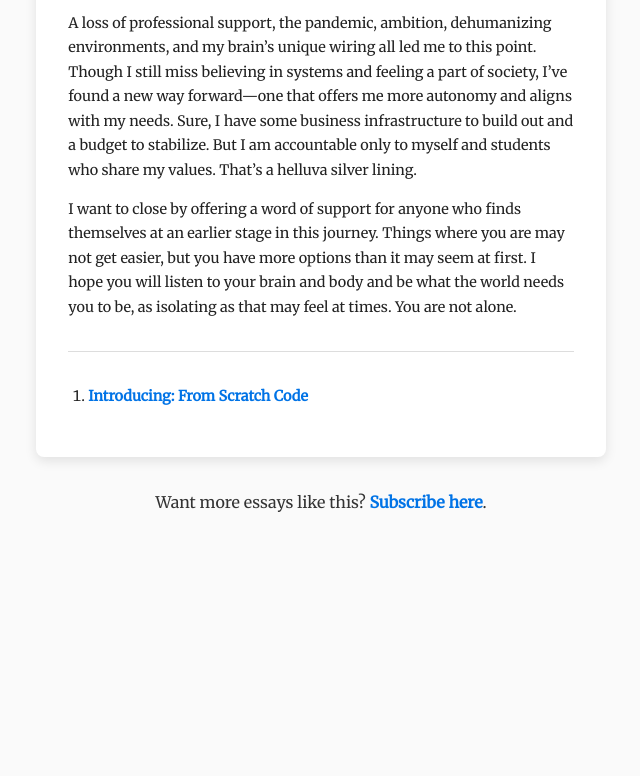
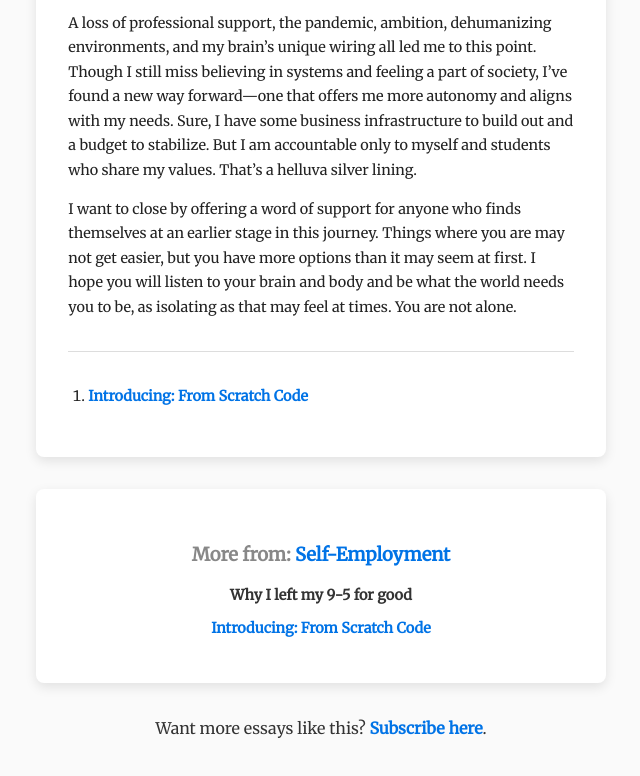
Before and after one commit to JonesBeach/fromscratchpress-site, an Eleventy site: page src/essays/2024-09-30.md in a window 1280 px wide. Shown: the part 6932-7708 px from the top of the page, without its empty margins (441-1081 px from the left). Before the commit the page ends 7496 px from the top, so only its background shows below. Built offline with nearby package versions, Linux system fonts and the light colour scheme; Eleventy itself is replaced by a stand-in of ours; files that its build step writes are made by us from their sources.

Commit message:
More work on series

```diff
--- a/src/_data/seriesMeta.js
+++ b/src/_data/seriesMeta.js
@@ -1,10 +1,14 @@
 module.exports = {
   "lake-effect-coffee": {
     title: "Lake-Effect Coffee",
-    description: "A workplace novella told through mild delusions and breakfast sandwiches."
+    description: "A workplace novella told with friendship, absurdity, and drip coffee."
   },
   "britain-in-moderation": {
-    title: "Britain in Moderation",
-    description: "Travel writing from someone who prefers their tea quiet and their buses on time."
+    title: "Britain in moderation",
+    description: "Part travel writing, part unraveling my special interest about a small island."
+  },
+  "self-employment": {
+    title: "Self-Employment",
+    description: "How I crashed out of the corporate system and started building something a little more true to myself."
   }
 };
--- a/src/_includes/essay.njk
+++ b/src/_includes/essay.njk
@@ -19,7 +19,7 @@ layout: "base.njk"
     <ul>
       {% for post in collections.series[series] %}
         {% if post.url == permalink %}
-        <li>{{ post.data.title }}</li>
+        <li class="current">{{ post.data.title }}</li>
         {% else %}
         <li>
           <a href="{{ post.url }}">{{ post.data.title }}</a>
--- a/src/css/content.css
+++ b/src/css/content.css
@@ -19,10 +19,6 @@ p {
   padding: var(--spacing-large);
   border-radius: 8px;
   box-shadow: 0 4px 12px rgba(0, 0, 0, 0.1);
-}
-
-.series-nav {
-  margin-top: 30px;
 }
 
 article p {
@@ -81,9 +77,40 @@ hr {
   color: #222;
 }
 
+.series-nav {
+  margin-top: var(--spacing-large);
+}
+
 .subscribe-cta {
   margin-top: var(--spacing-large);
   text-align: center;
+}
+
+
+.series-nav p {
+  font-size: 1.15rem;
+  font-weight: 600;
+  color: var(--color-text-light);
+  margin-bottom: var(--spacing-small);
+  text-align: center;
+}
+
+.series-nav ul {
+  list-style: none;
+  padding: 0;
+  margin: 0;
+  margin-top: var(--spacing-medium);
+}
+
+.series-nav li {
+  text-align: center;
+  margin-bottom: 0.9rem;
+  font-size: 0.9rem;
+}
+
+.series-nav li.current {
+  font-weight: 600;
+  cursor: default;
 }
 
 /* Links */
--- a/src/essays/2024-09-30.md
+++ b/src/essays/2024-09-30.md
@@ -5,6 +5,7 @@ description: "Struggling, simplifying, and recentering."
 tags:
   - essays
   - featured
+series: self-employment
 layout: "essay.njk"
 permalink: "/why-i-left-my-9-5-for-good/"
 ---
--- a/src/essays/2024-11-04.md
+++ b/src/essays/2024-11-04.md
@@ -3,6 +3,7 @@ title: "Introducing: From Scratch Code"
 date: 2024-11-04
 description: "I'm launching a small business built around my values."
 tags: essays
+series: self-employment
 layout: "essay.njk"
 permalink: "/introducing-from-scratch-code/"
 ---
--- /dev/null
+++ b/src/series/britain-in-moderation.md
@@ -0,0 +1,7 @@
+---
+# This title also lives in seriesMeta.js, but to work in the page title, we also put it here.
+title: Britain in moderation
+series: britain-in-moderation
+layout: series.njk
+permalink: /series/britain-in-moderation/
+---
--- /dev/null
+++ b/src/series/lake-effect-coffee.md
@@ -0,0 +1,7 @@
+---
+# This title also lives in seriesMeta.js, but to work in the page title, we also put it here.
+title: Lake-Effect Coffee
+series: lake-effect-coffee
+layout: series.njk
+permalink: /series/lake-effect-coffee/
+---
--- /dev/null
+++ b/src/series/self-employment.md
@@ -0,0 +1,7 @@
+---
+# This title also lives in seriesMeta.js, but to work in the page title, we also put it here.
+title: Self-Employment
+series: self-employment
+layout: series.njk
+permalink: /series/self-employment/
+---
```
Also changed, not shown: src/_includes/series.njk (added, +13 -0 lines).
